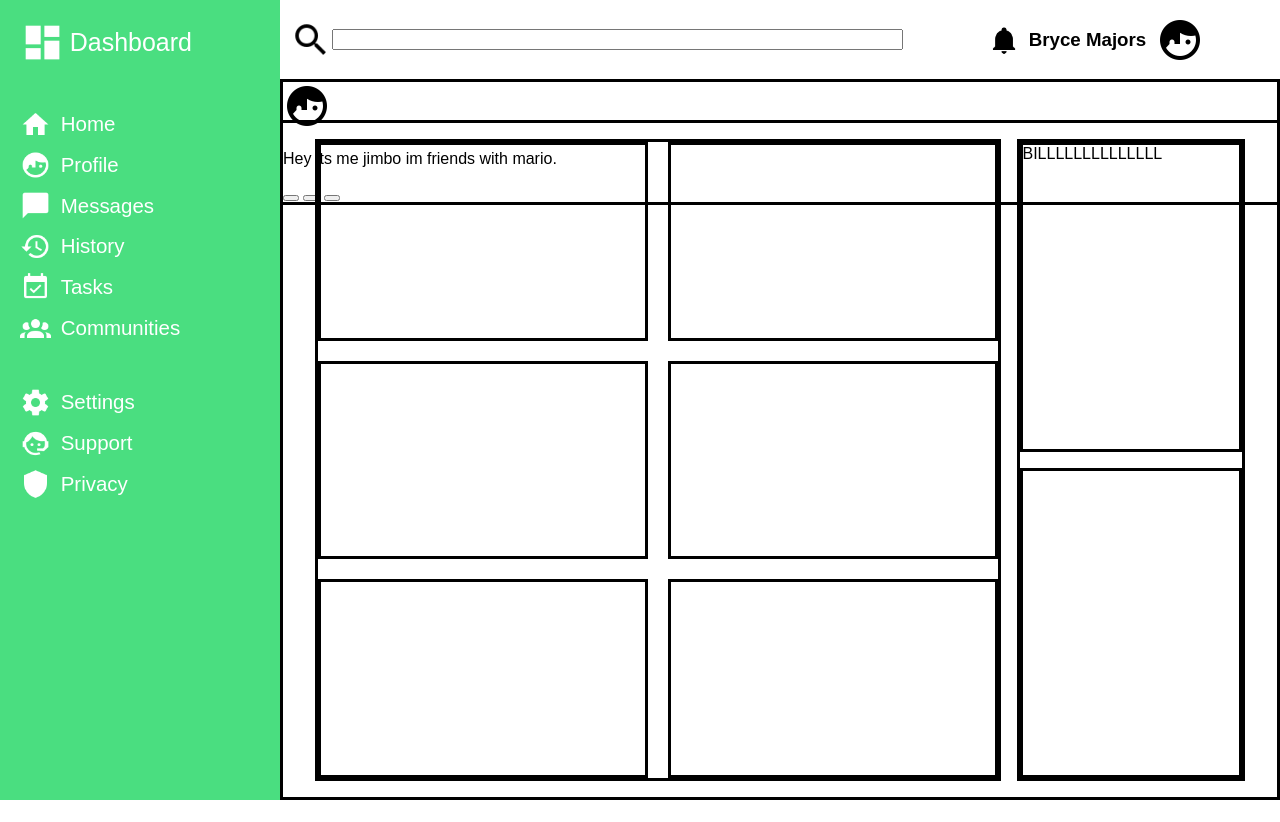
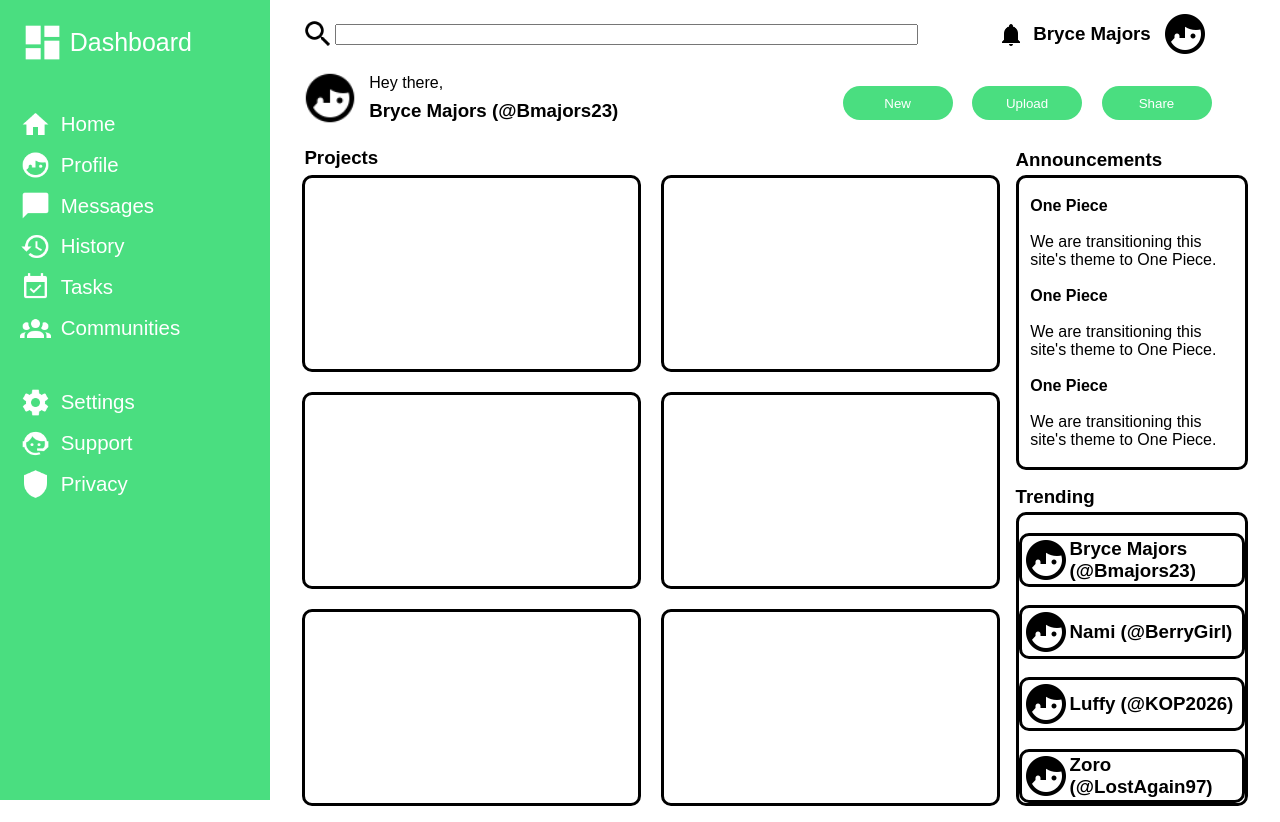
Before and after one commit to bmajors23/admin-dashboard, a plain HTML site: page index.html in a window 1280 px wide. Before the commit the page ends 800 px from the top, so only its background shows below. Drawn offline with Linux system fonts and the light colour scheme.

Commit message:
Add content to boxes

```diff
--- a/css/style.css
+++ b/css/style.css
@@ -11,12 +11,11 @@ body {
 
 .dashboard {
     flex: auto;
-    max-width: 15%;
+    min-width: max(18%, 140px);
+    max-width: max(18%, 140px);
     display: flex;
     flex-direction: column;
     gap: 10px;
-    min-width: 180px;
-    max-width: 240px;
     text-overflow: ellipsis;
     background-color:#4ade80;
     font-size: var(--font-size);
@@ -46,31 +45,31 @@ body {
 }
 
 .rightSide {
-
     display: flex;
     flex: auto;
     flex-direction: column;
 }
 
 .header {
-    flex: auto;
-    max-height: 15%;
-    min-height: 110px;
+    display: flex;
+    flex-direction: column;
+    height: 140px;
+    padding-left: 2%;
+
 }
 
 .topHeader {
     display: flex;
-
+    height: 50%;
+    background-color: re;
 }
 
 .searchSide {
     flex: auto;
     display: flex;
     align-items: center;
-
     padding: 10px;
     width: 50%;
-
 }
 
 .searchSide input {
@@ -95,42 +94,123 @@ body {
 }
 
 .bottomHeader {
-    border: solid;
+    flex: auto;
+    display: flex;
+    justify-content: center;
+    align-items: flex-s;
 }
 
+.leftBottomHeader {
+    display: flex;
+    flex: auto;
+    align-items: center;
+    gap: 10px;
+    padding-left: 10px;
+    padding-bottom: 10px;
+    padding-right: 10px;
+}
+
+.leftBottomHeader img {
+    height: 100%;
+}
+
+.leftBottomHeader p {
+    margin: 0;
+}
+
+.leftBottomHeader h3 {
+    margin: 0;
+    margin-top: 8px;
+}
+
+.rightBottomHeader {
+    flex: auto;
+    display: flex;
+    justify-content: center;
+    align-items: center;
+    gap: 4%;
+    padding-right: 10px;
+}
+
+.rightBottomHeader button {
+    width: 110px;
+    height: 34px;
+    border-radius: 20px;
+    color: white;
+    background-color: #4ade80;
+    border: none;
+    font-family: sans-serif;
+    font-size: ;
+}
+
+.title {
+
+    display: flex;
+    align-items: center;
+    margin-left: 34px;
+    margin-top: 10px;
+    margin-bottom: -10px;
+}
+
+.title h3 {
+    margin: 0;
+}
 .content-container {
     flex: auto;
-    border: solid;
     display: grid;
     gap: 20px;
     padding: 20px;
     grid-template-columns: 3fr 1fr;
     padding: 1rem 2rem;
     gap: 1rem;
-
 }
 
 .firstCells {
-    border: solid;
     display: grid;
     gap: 20px;
     grid-template-columns: repeat(auto-fit, minmax(300px, 1fr));
-
 }
 
 .firstCells div {
     border: solid;
+    border-radius: 10px;
 }
 
 .secondCells {
-    border: solid;
+    margin-top: -26px;
     display: grid;
-    grid-template-rows: 1fr 1fr;
+    grid-template-rows: 10px 1fr 10px 1fr;
     gap: 1rem;
+
+}
+
+.secondCells1 {
+    display: flex;
+    flex-direction: column;
+    padding: 5%;
+    align-items: center;
+    justify-content: center;
 }
 
 .secondCells div {
-    display: grid;
     border: solid;
-    grid-template-rows: 1fr 1fr;
+    border-radius: 10px;
 }
+
+.secondCells2 div {
+    display: flex;
+    align-items: center;
+    margin-top: 8%;
+}
+
+.secondCells h2 {
+    margin: 0;
+}
+
+.secondCells h3 {
+    margin: 0;
+}
+
+.secondCells p {
+    margin: 0;
+}
--- a/index.html
+++ b/index.html
@@ -36,12 +36,22 @@
                 </div>
             </div>
             <div class="bottomHeader">
-                <img src="./img/face-man-profile (1).png" alt="ProfilePicture">
-                <p>Hey its me jimbo im friends with mario.</p>
-                <button class="new"></button>
-                <button class="upload"></button>
-                <button class="share"></button>
+                <div class="leftBottomHeader">
+                    <img src="./img/face-man-profile (1).png" alt="ProfilePicture">
+                    <div class="introText">
+                        <p>Hey there, </p>
+                        <h3>Bryce Majors (@Bmajors23)</h3>
+                    </div>
+                </div>
+                <div class="rightBottomHeader">
+                    <button class="new">New</button>
+                    <button class="upload">Upload</button>
+                    <button class="share">Share</button>
+                </div>
             </div>
+        </div>
+        <div class="title">
+            <h3>Projects</h3>
         </div>
         <div class="content-container">
             <div class="firstCells">
@@ -53,8 +63,31 @@
                 <div class="sixthCell"></div>
             </div>
             <div class="secondCells">
-                <div class="secondCells1">BILLLLLLLLLLLLLL</div>
-                <div class="secondCells2"></div>
+                <h3>Announcements</h3>
+                <div class="secondCells1">
+                    <p><strong>One Piece</strong><br><br> We are transitioning this site's theme to One Piece.</p>
+                    <br><p><strong>One Piece</strong><br><br> We are transitioning this site's theme to One Piece.</p>
+                    <br><p><strong>One Piece</strong><br><br> We are transitioning this site's theme to One Piece.</p>
+                </div>
+                <h3>Trending</h3>
+                <div class="secondCells2">
+                    <div class="secondCells21">
+                        <img src="./img/face-man-profile (1).png">
+                        <h3>Bryce Majors (@Bmajors23)</h3>
+                    </div>
+                    <div class="secondCells22">
+                        <img src="./img/face-man-profile (1).png">
+                        <h3>Nami (@BerryGirl)</h3>
+                    </div>
+                    <div class="secondCells23">
+                        <img src="./img/face-man-profile (1).png">
+                        <h3>Luffy (@KOP2026)</h3>
+                    </div>
+                    <div class="secondCells24">
+                        <img src="./img/face-man-profile (1).png">
+                        <h3>Zoro (@LostAgain97)</h3>
+                    </div>
+                </div>
             </div>
             </div>
         </div>
```
